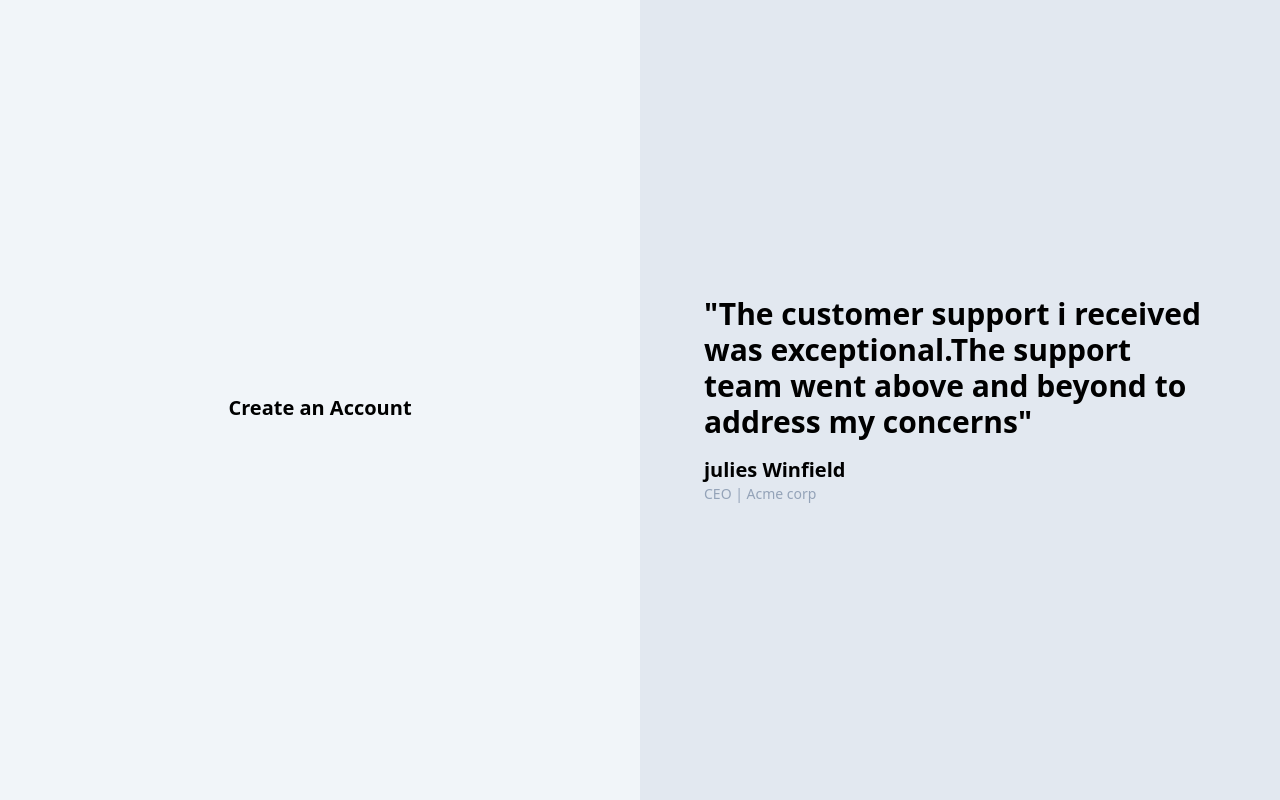
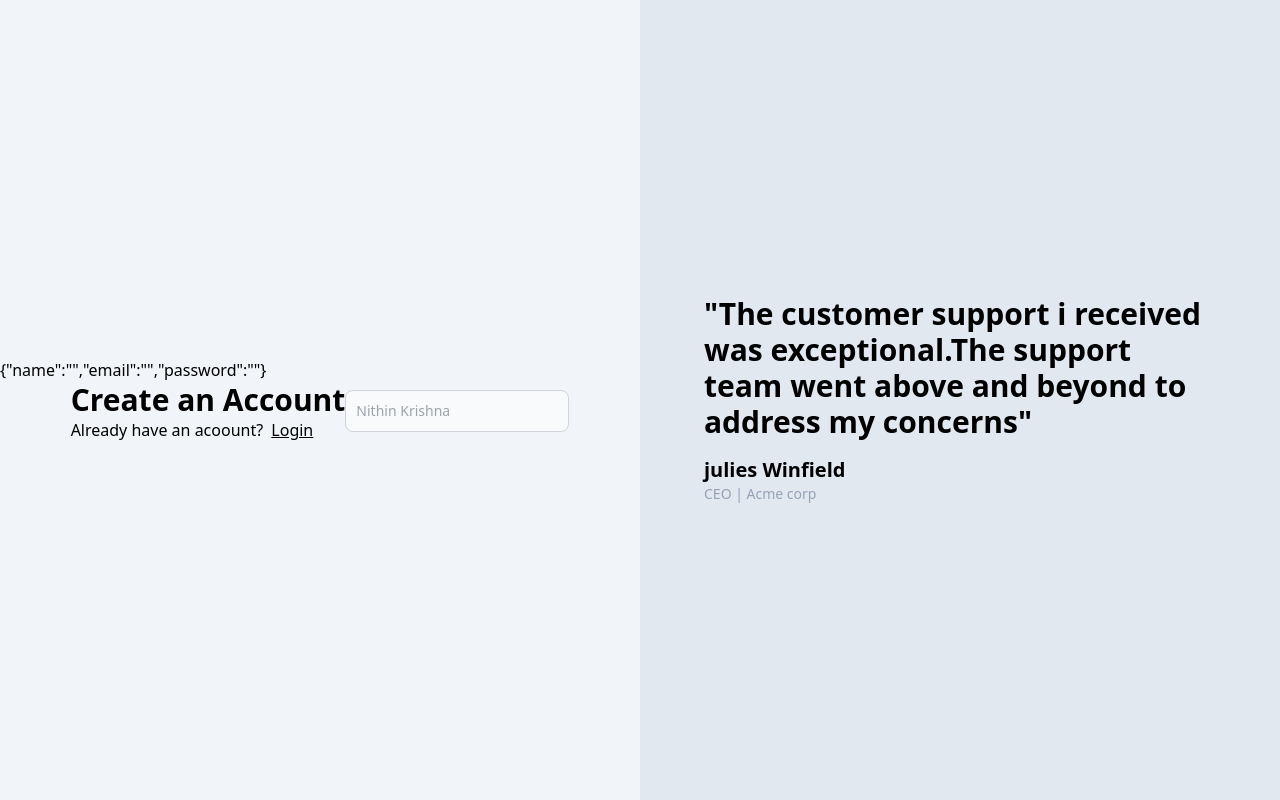
Before and after one commit to nithin6x9/blog.xyz, a React (Vite) app in the folder frontend/: page /signup in a window 1280 px wide. Built offline with nearby package versions, Linux system fonts and the light colour scheme.

Commit message:
auth ui init

```diff
--- a/frontend/package.json
+++ b/frontend/package.json
@@ -10,6 +10,7 @@
     "preview": "vite preview"
   },
   "dependencies": {
+    "@nithin0.9/medium-clone": "^1.0.0",
     "react": "^18.3.1",
     "react-dom": "^18.3.1",
     "react-router-dom": "^6.25.1"
--- a/frontend/src/components/auth.tsx
+++ b/frontend/src/components/auth.tsx
@@ -1,11 +1,49 @@
-export const Auth = ({type}:{type:"signup || singin"})=>{
+import {Link} from "react-router-dom";
+import {ChangeEvent,useState} from 'react';
+import {SignupInput} from "@nithin0.9/medium-clone";
+
+export const Auth = ({type}:{type:"signup" | "singin"})=>{
+	const [postInputs,setPostInputs] = useState<SignupInput>({
+		name:"",
+		email:"",
+		password:""
+	});
+
 	return (
-		<div className = "bg-slate-100  h-screen flex justify-center flex-col">
-			<div className="flex justify-center">
-				<div className = "text-xl font-semibold text-left mt-4">
-					Create an Account
+		<div className = "bg-slate-100 h-screen flex justify-center flex-col">
+			{JSON.stringify(postInputs)}
+			<div className = "flex justify-center" >
+				<div>
+					<div className="text-3xl font-extrabold">
+						Create an Account
+					</div>
+					<div>
+						Already have an acoount? <Link className="pl-1 underline" to={"/signin"} >Login </Link>
+					</div>
 				</div>
+				<LabelledInput title="Name" placeholder="Nithin Krishna" onChange={(e)=>{
+					setPostInputs(c => ({
+						...c,
+						name:e.target.value
+					}))
+				}}/>
+
+
 			</div>
 		</div>
 	)
 }
+interface LabelledInputType{
+	label:string;
+	placeholder:string;
+	onChange:(e:ChangeEvent<HTMLInputElement>)=>void;
+
+}
+
+function LabelledInput({label,placeholder,onChange}:LabelledInputType){
+	return <div>
+	<label className="block mb-2 text-sm font-medium text-gray-900 dark:text-white">{label}</label>
+	<input onChange = {onChange} type="text" id="first_name" className="bg-gray-50 border border-gray-300 text-gray-900 text-sm rounded-lg focus:ring-blue-500 focus:border-blue-500 block w-full p-2.5 dark:bg-gray-700 dark:border-gray-600 dark:placeholder-gray-400 dark:text-white dark:focus:ring-blue-500 dark:focus:border-blue-500" placeholder={placeholder} required />
+</div>
+
+}
```
Also changed, not shown: 1 other file (tests, documents, lock files or other folders).
